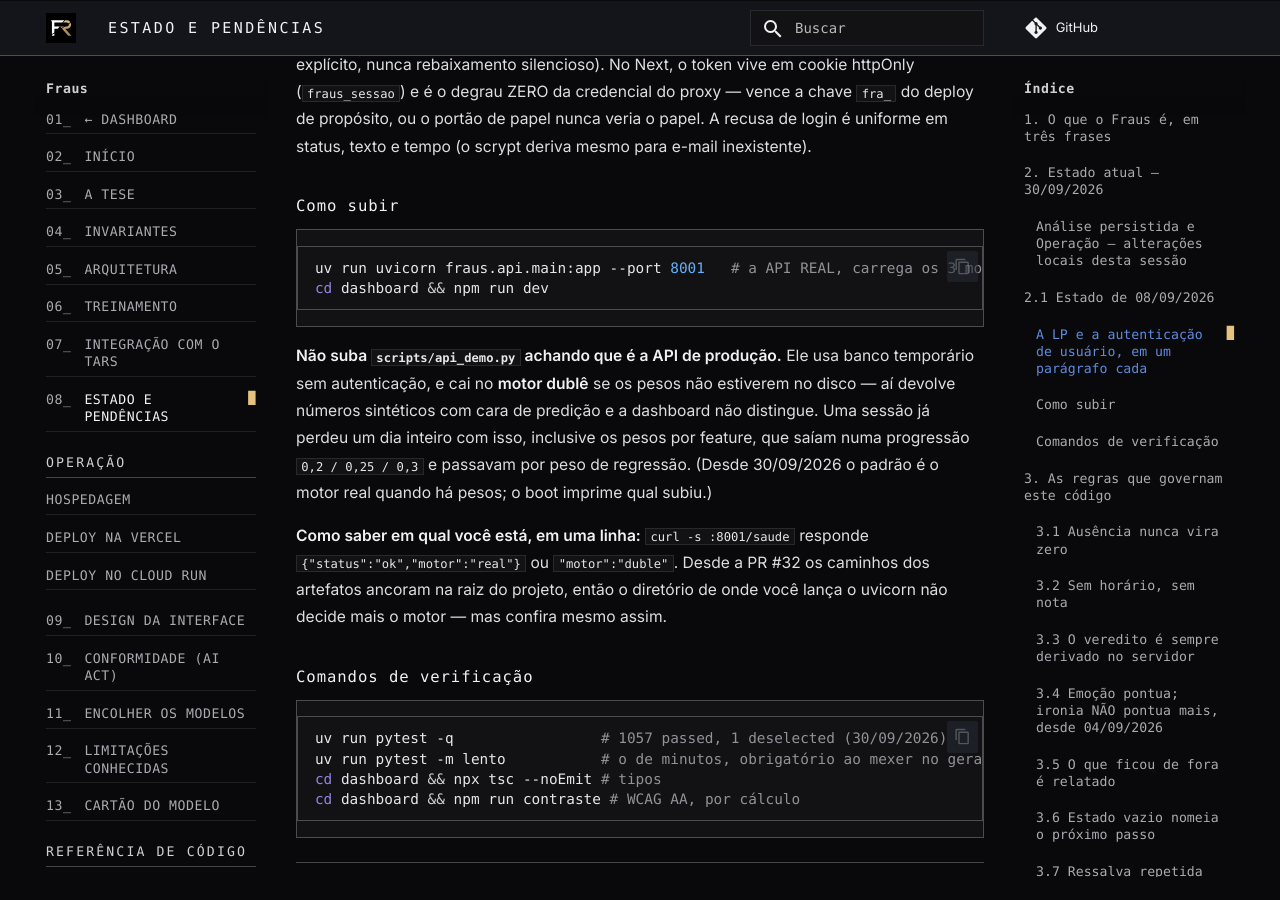
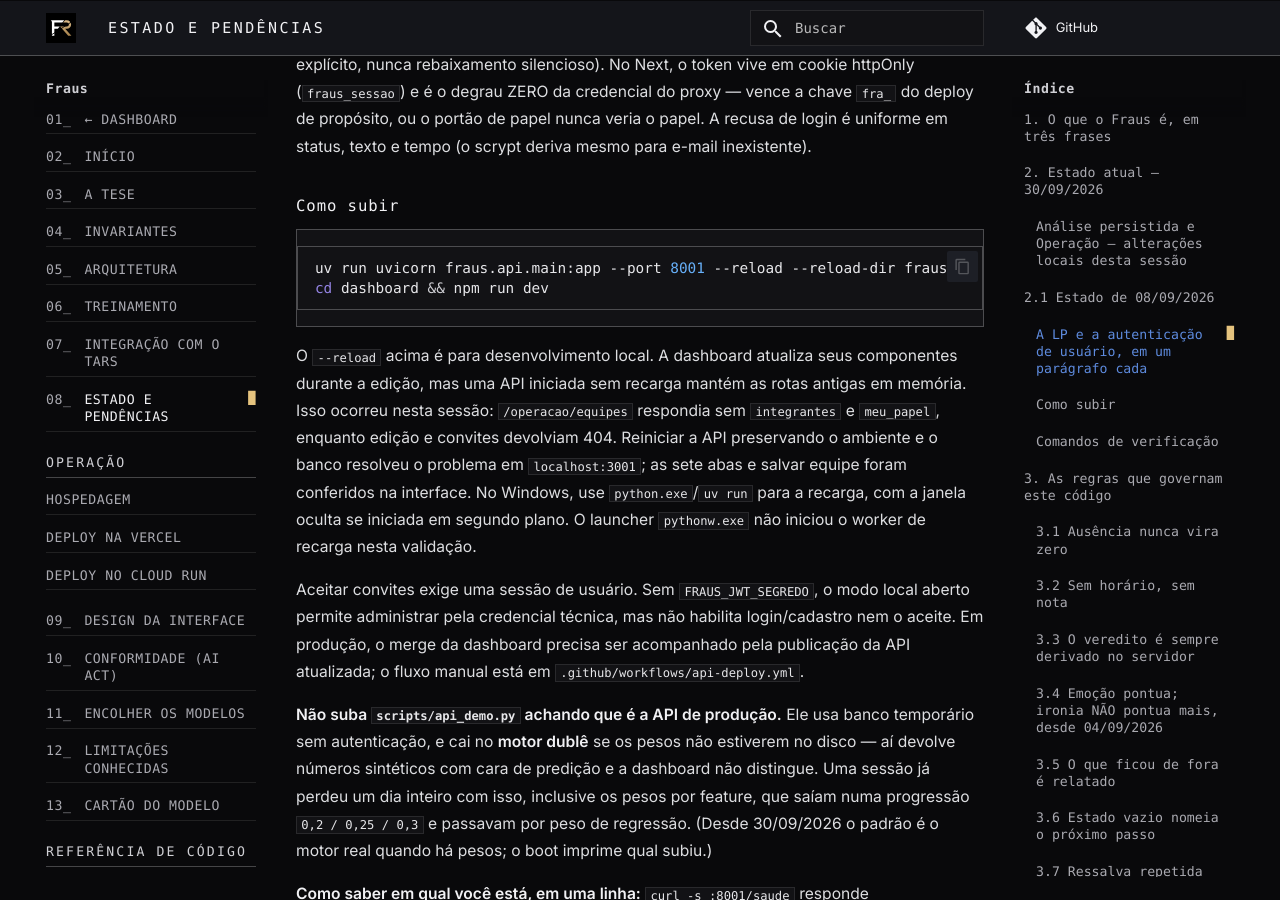
Before and after one commit to Joao-Tavares0312/Fraus, an MkDocs documentation site: the page built from docs/handoff.md, in a window 1280 px wide and 900 px high, scrolled down 4750 px. Built offline with MkDocs 1.6.1 and Material for MkDocs 9.7.7, drawn with Linux system fonts in a browser that asks for light colours; some web fonts are replaced; comment, search, counter and statistics services are not loaded.

Commit message:
docs: evita API local obsoleta durante desenvolvimento

````diff
--- a/docs/handoff.md
+++ b/docs/handoff.md
@@ -169,9 +169,25 @@ deriva mesmo para e-mail inexistente).
 ### Como subir
 
 ```bash
-uv run uvicorn fraus.api.main:app --port 8001   # a API REAL, carrega os 3 modelos
+uv run uvicorn fraus.api.main:app --port 8001 --reload --reload-dir fraus
 cd dashboard && npm run dev
 ```
+
+O `--reload` acima é para desenvolvimento local. A dashboard atualiza seus
+componentes durante a edição, mas uma API iniciada sem recarga mantém as rotas
+antigas em memória. Isso ocorreu nesta sessão: `/operacao/equipes` respondia
+sem `integrantes` e `meu_papel`, enquanto edição e convites devolviam 404.
+Reiniciar a API preservando o ambiente e o banco resolveu o problema em
+`localhost:3001`; as sete abas e salvar equipe foram conferidos na interface.
+No Windows, use `python.exe`/`uv run` para a recarga, com a janela oculta se
+iniciada em segundo plano. O launcher `pythonw.exe` não iniciou o worker de
+recarga nesta validação.
+
+Aceitar convites exige uma sessão de usuário. Sem `FRAUS_JWT_SEGREDO`, o modo
+local aberto permite administrar pela credencial técnica, mas não habilita
+login/cadastro nem o aceite. Em produção, o merge da dashboard precisa ser
+acompanhado pela publicação da API atualizada; o fluxo manual está em
+`.github/workflows/api-deploy.yml`.
 
 **Não suba `scripts/api_demo.py` achando que é a API de produção.** Ele usa
 banco temporário sem autenticação, e cai no **motor dublê** se os pesos não
````
